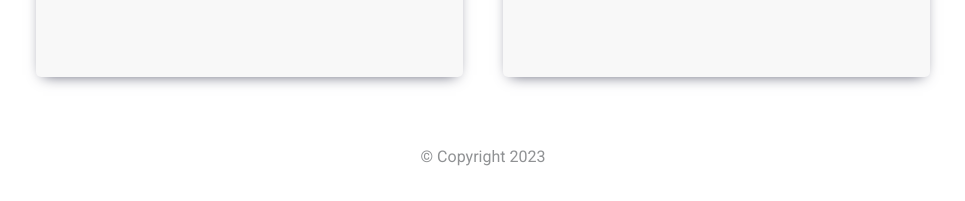
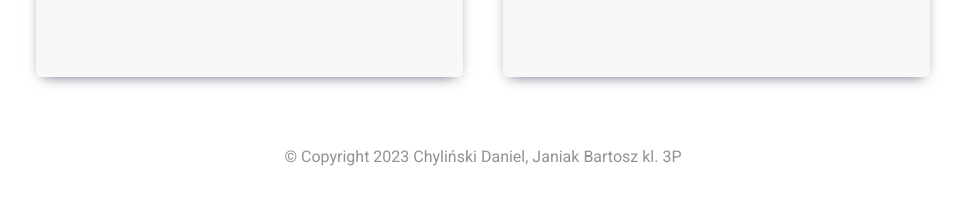
Before and after one commit to dchylinski-szkola/bootstrap-1, a website: page index.html in a window 1280 px wide. Shown: the part 961-1162 px from the top of the page, without its empty margins (157-1122 px from the left). Drawn offline with nearby package versions, Linux system fonts and the light colour scheme.

Commit message:
Add files via upload

```diff
--- a/index.html
+++ b/index.html
@@ -83,7 +83,7 @@
 
         <div class="row text-center">
           <div class="col-12 mb-3">
-            <p class="text-dark text-opacity-50">&copy; Copyright 2023</p>
+            <p class="text-dark text-opacity-50">&copy; Copyright 2023 Chyliński Daniel, Janiak Bartosz kl. 3P</p>
           </div>
 
         </div>
```
